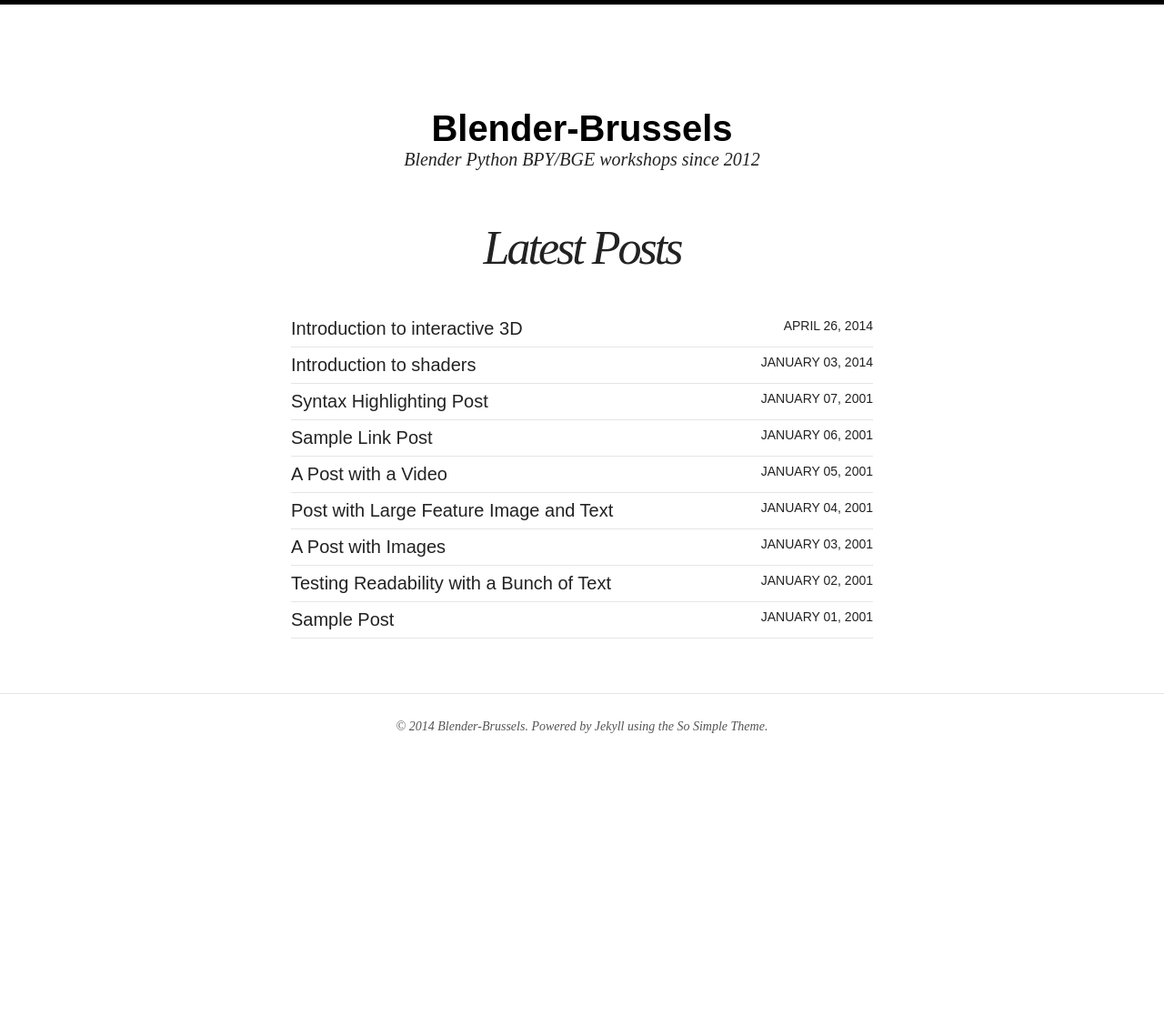
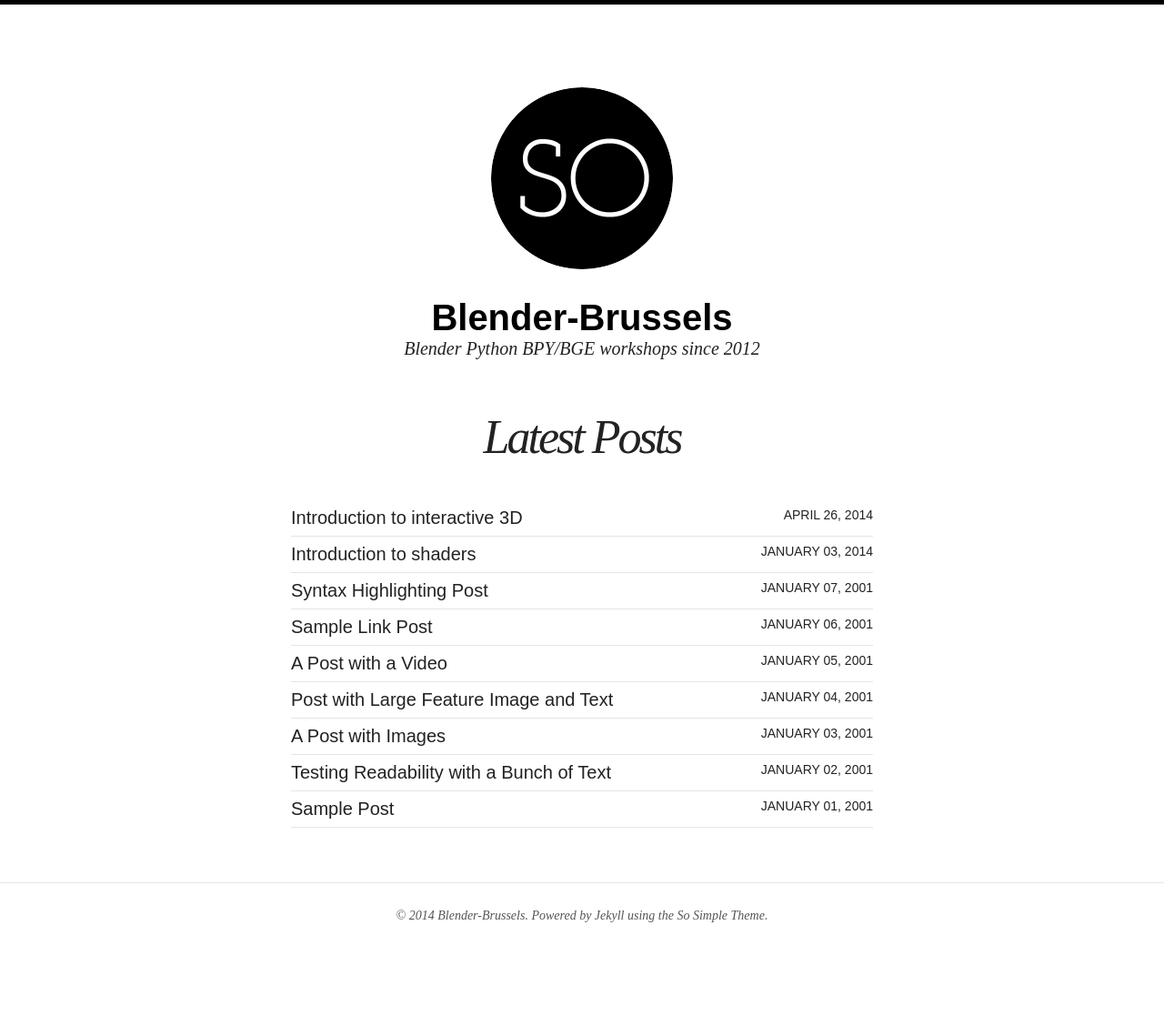
Before and after one commit to Blender-Brussels/blender-brussels.github.io, a Jekyll site: the page built from index.html, in a window 1280 px wide. Shown: the whole page at 91% size. Built offline with Jekyll 4.4.1, drawn with Linux system fonts in a browser that asks for light colours; nearby versions of some CDN libraries; before the commit the page ends 909 px from its top, so only the background shows below that.

Commit message:
dislpay logo again

```diff
--- a/_config.yml
+++ b/_config.yml
@@ -1,6 +1,6 @@
 title:            Blender-Brussels
 description:      Blender Python BPY/BGE workshops since 2012
-logo:
+logo:             site-logo.png
 disqus_shortname:
 search:           true
 # Change url to your domain. Leave localhost server or blank when working locally.
```
